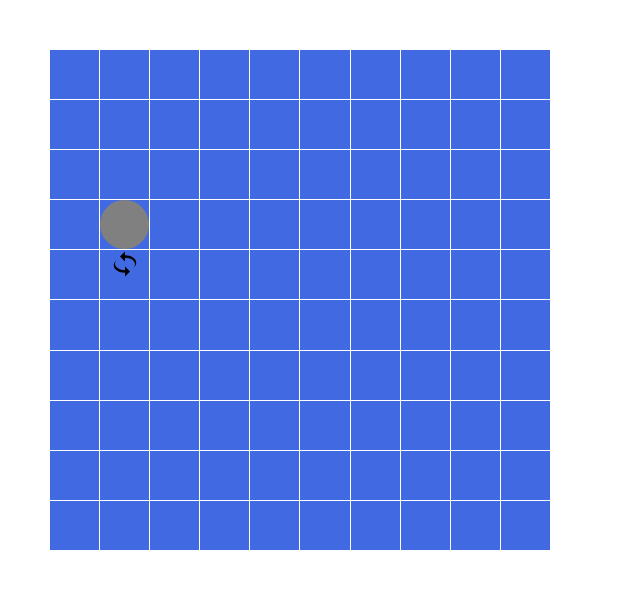
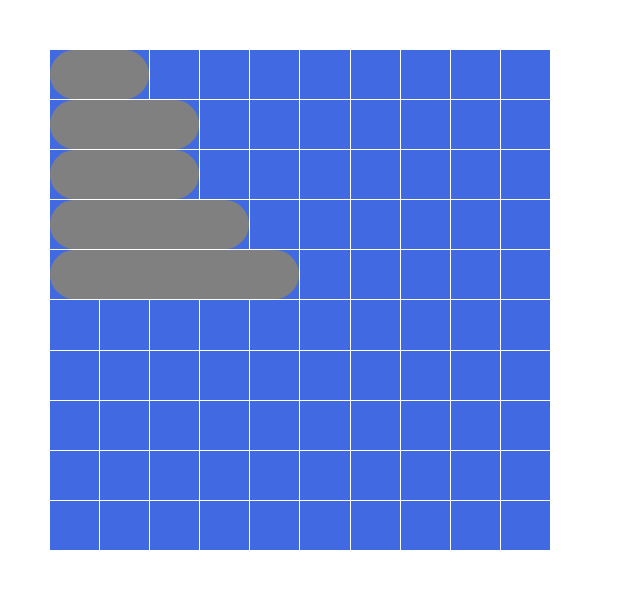
Before and after one commit to Kaasjongetje/Battleship, a website with bundled scripts: page index.html in a window 1280 px wide. Shown: the whole page, without its empty margins (0-640 px from the left). Built offline with nearby package versions, Linux system fonts and the light colour scheme.

Commit message:
Je schepen worden ingespawnd bij preparation

```diff
--- a/board.js
+++ b/board.js
@@ -88,10 +88,10 @@ export default class Board {
 
     static createMap (value) {
         const map = [];
-        for (let i = 0; i < Board.size; i++) {
-            map[i] = [];
-            for (let j = 0; j < Board.size; j++) {
-                map[i][j] = value();
+        for (let row = 0; row < Board.size; row++) {
+            map[row] = [];
+            for (let cell = 0; cell < Board.size; cell++) {
+                map[row][cell] = value(row, cell);
             }
         }
         return map;
--- a/dom.js
+++ b/dom.js
@@ -1,6 +1,9 @@
 import { validateForm } from "./script.js";
 import { validateInput } from "./script.js";
 import Ship from "./ship.js";
+import Board from "./board.js";
+
+let tileElements;
 
 export function loadPage (element) {
     removeChildNodes(document.body);
@@ -52,25 +55,37 @@ export function getPreparation() {
     const boardDiv = document.createElement('div');
     boardDiv.classList.add('board');
 
-    for (let i = 0; i < 100; i++) {
+    tileElements = Board.createMap((row, cell) => {
         const tileDiv = document.createElement('div');
         tileDiv.classList.add('tile');
+
         boardDiv.appendChild(tileDiv);
-    }
+
+        return tileDiv;
+    });
     preparationDiv.appendChild(boardDiv);
 
-    const shipContainerDiv = document.createElement('div');
-    shipContainerDiv.classList.add('ship-container');
-
-    for (const shipType in Ship.SHIPS) {
-        const shipDiv = document.createElement('div');
-        shipDiv.classList.add('ship', shipType.toLowerCase());
-        shipDiv.setAttribute('draggable', 'true');
-        shipContainerDiv.appendChild(shipDiv);
+    const shipElements = [];
+    for (const shipName in Ship.SHIPS) {
+        const size = Ship.SHIPS[shipName];
+        const shipElement = createShipElement(size, true);
+        shipElements.push(shipElement);
     }
-    preparationDiv.appendChild(shipContainerDiv);
+    tileElements[0][0].appendChild(shipElements[0]);
+    tileElements[1][0].appendChild(shipElements[1]);
+    tileElements[2][0].appendChild(shipElements[2]);
+    tileElements[3][0].appendChild(shipElements[3]);
+    tileElements[4][0].appendChild(shipElements[4]);
 
     return preparationDiv;
+}
+
+function createShipElement (size, draggable) {
+    const shipDiv = document.createElement('div');
+    shipDiv.classList.add('ship');
+    if (draggable) shipDiv.classList.add('draggable');
+    shipDiv.style.right = `calc(-${size - 1}00% - ${size - 1}px)`;
+    return shipDiv;
 }
 
 function removeChildNodes (element) {
--- a/index.html
+++ b/index.html
@@ -5,116 +5,9 @@
     <meta name="viewport" content="width=device-width, initial-scale=1.0">
     <title>Battleship</title>
     <link rel="stylesheet" href="style.css">
-    <!-- <script type="module" src="index.js" defer></script> -->
+    <script type="module" src="index.js" defer></script>
 </head>
 <body>
-    <div class="preparation">
 
-        <div class="board">
-            <div class="tile"></div>
-            <div class="tile"></div>
-            <div class="tile"></div>
-            <div class="tile"></div>
-            <div class="tile"></div>
-            <div class="tile"></div>
-            <div class="tile"></div>
-            <div class="tile"></div>
-            <div class="tile"></div>
-            <div class="tile"></div>
-            <div class="tile"></div>
-            <div class="tile"></div>
-            <div class="tile"></div>
-            <div class="tile"></div>
-            <div class="tile"></div>
-            <div class="tile"></div>
-            <div class="tile"></div>
-            <div class="tile"></div>
-            <div class="tile"></div>
-            <div class="tile"></div>
-            <div class="tile"></div>
-            <div class="tile"></div>
-            <div class="tile"></div>
-            <div class="tile"></div>
-            <div class="tile"></div>
-            <div class="tile"></div>
-            <div class="tile"></div>
-            <div class="tile"></div>
-            <div class="tile"></div>
-            <div class="tile"></div>
-            <div class="tile"></div>
-            <div class="tile">
-                <div class="ship"></div>
-                <div class="rotator"></div>
-            </div>
-            <div class="tile"></div>
-            <div class="tile"></div>
-            <div class="tile"></div>
-            <div class="tile"></div>
-            <div class="tile"></div>
-            <div class="tile"></div>
-            <div class="tile"></div>
-            <div class="tile"></div>
-            <div class="tile"></div>
-            <div class="tile"></div>
-            <div class="tile"></div>
-            <div class="tile"></div>
-            <div class="tile"></div>
-            <div class="tile"></div>
-            <div class="tile"></div>
-            <div class="tile"></div>
-            <div class="tile"></div>
-            <div class="tile"></div>
-            <div class="tile"></div>
-            <div class="tile"></div>
-            <div class="tile"></div>
-            <div class="tile"></div>
-            <div class="tile"></div>
-            <div class="tile"></div>
-            <div class="tile"></div>
-            <div class="tile"></div>
-            <div class="tile"></div>
-            <div class="tile"></div>
-            <div class="tile"></div>
-            <div class="tile"></div>
-            <div class="tile"></div>
-            <div class="tile"></div>
-            <div class="tile"></div>
-            <div class="tile"></div>
-            <div class="tile"></div>
-            <div class="tile"></div>
-            <div class="tile"></div>
-            <div class="tile"></div>
-            <div class="tile"></div>
-            <div class="tile"></div>
-            <div class="tile"></div>
-            <div class="tile"></div>
-            <div class="tile"></div>
-            <div class="tile"></div>
-            <div class="tile"></div>
-            <div class="tile"></div>
-            <div class="tile"></div>
-            <div class="tile"></div>
-            <div class="tile"></div>
-            <div class="tile"></div>
-            <div class="tile"></div>
-            <div class="tile"></div>
-            <div class="tile"></div>
-            <div class="tile"></div>
-            <div class="tile"></div>
-            <div class="tile"></div>
-            <div class="tile"></div>
-            <div class="tile"></div>
-            <div class="tile"></div>
-            <div class="tile"></div>
-            <div class="tile"></div>
-            <div class="tile"></div>
-            <div class="tile"></div>
-            <div class="tile"></div>
-            <div class="tile"></div>
-            <div class="tile"></div>
-            <div class="tile"></div>
-            <div class="tile"></div>
-        </div>
-    </div>
 </body>
 </html>
--- a/index.js
+++ b/index.js
@@ -5,12 +5,23 @@ import AI, { printArray } from "./ai.js";
 import { loadPage, getForm, getPreparation } from "./dom.js";
 import { validateInput } from "./script.js";
 
-let player = new Player('Kaasjongetje');// let player;
+let player;
 const computer = new Player('The Computer');
 
-loadPage(getPreparation());// loadPage(getForm());
+player = new Player('Kaasjongetje'); // loadPage(getForm());
+loadPage(getPreparation());
+player.board.place(player.board.ships[0], [0, 0]);
+player.board.place(player.board.ships[1], [1, 0]);
+player.board.place(player.board.ships[2], [2, 0]);
+player.board.place(player.board.ships[3], [3, 0]);
+player.board.place(player.board.ships[4], [4, 0]);
 
 export function initializePlayer (name) {
     player = new Player(name);
     loadPage(getPreparation());
+    player.board.place(player.board.ships[0], [0, 0]);
+    player.board.place(player.board.ships[1], [1, 0]);
+    player.board.place(player.board.ships[2], [2, 0]);
+    player.board.place(player.board.ships[3], [3, 0]);
+    player.board.place(player.board.ships[4], [4, 0]);
 }
--- a/style.css
+++ b/style.css
@@ -74,6 +74,7 @@ img {
 
     background-color: gray;
     border-radius: 100vmax;
+    cursor: pointer;
 }
 
 .rotator {
```
